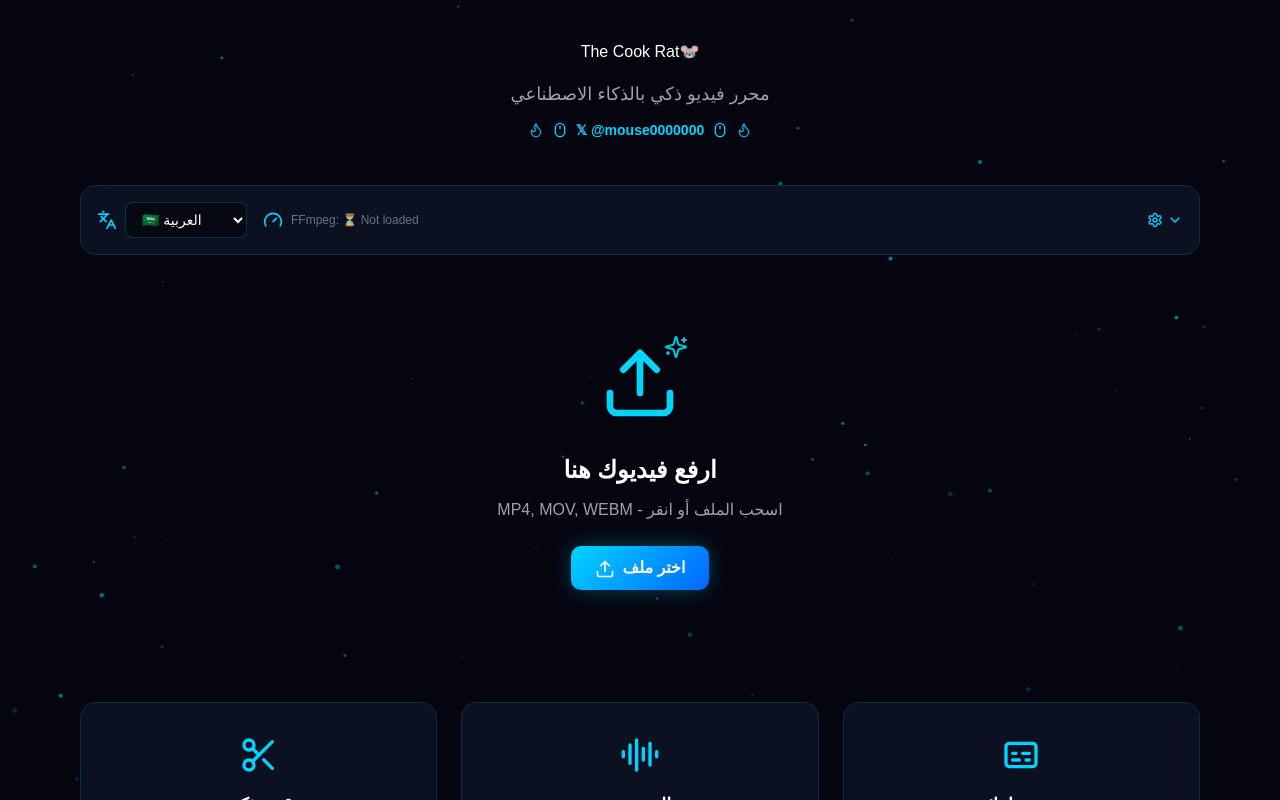
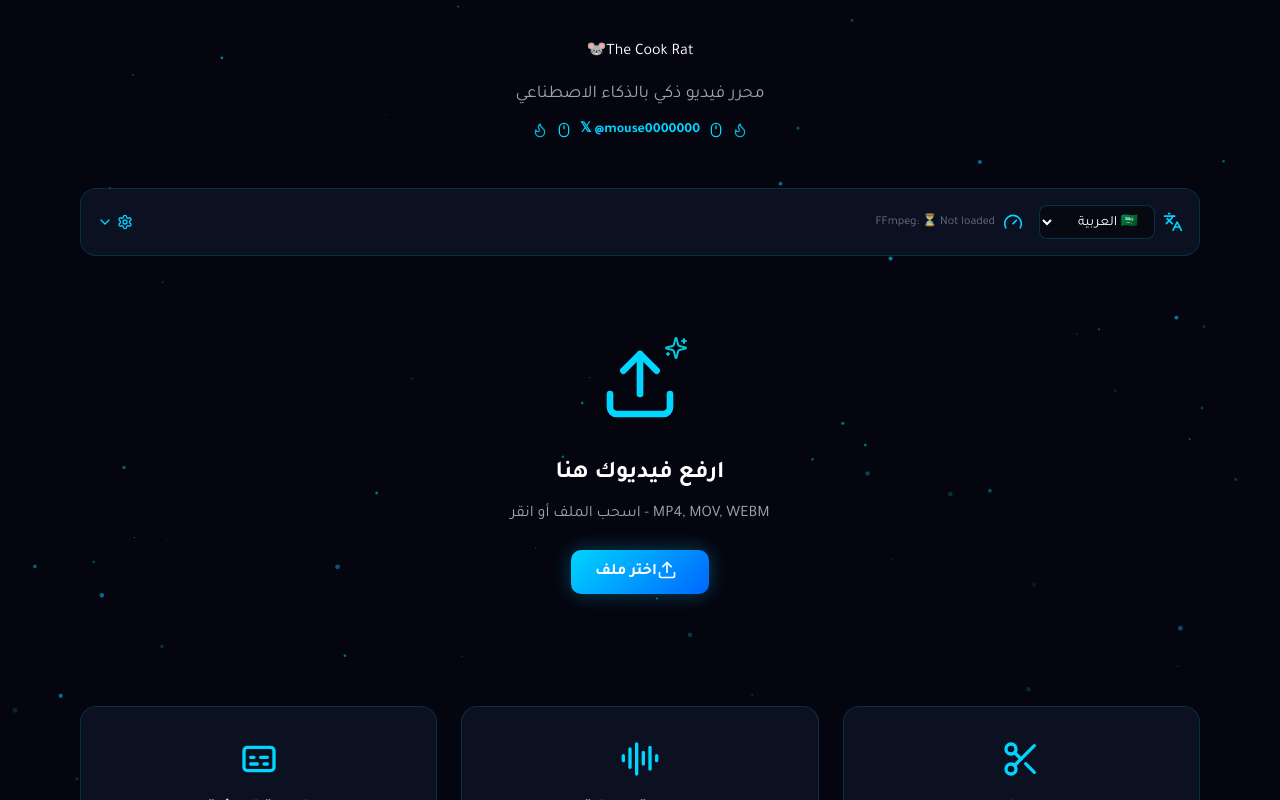
Before and after one commit to ijrambux/the-cook-rat-, a Next.js app: page / in a window 1280 px wide. Shown: the top 800 px of the page. Built offline with nearby package versions, Linux system fonts and the light colour scheme.

Commit message:
Create _document.js

```diff
--- /dev/null
+++ b/pages/_document.js
@@ -0,0 +1,20 @@
+import { Html, Head, Main, NextScript } from 'next/document';
+
+export default function Document() {
+  return (
+    <Html lang="ar" dir="rtl">
+      <Head>
+        <link rel="preconnect" href="https://fonts.googleapis.com" />
+        <link rel="preconnect" href="https://fonts.gstatic.com" crossOrigin="anonymous" />
+        <link
+          href="https://fonts.googleapis.com/css2?family=Tajawal:wght@300;400;500;700;800;900&display=swap"
+          rel="stylesheet"
+        />
+      </Head>
+      <body className="font-tajawal bg-darker text-white">
+        <Main />
+        <NextScript />
+      </body>
+    </Html>
+  );
+}
```
